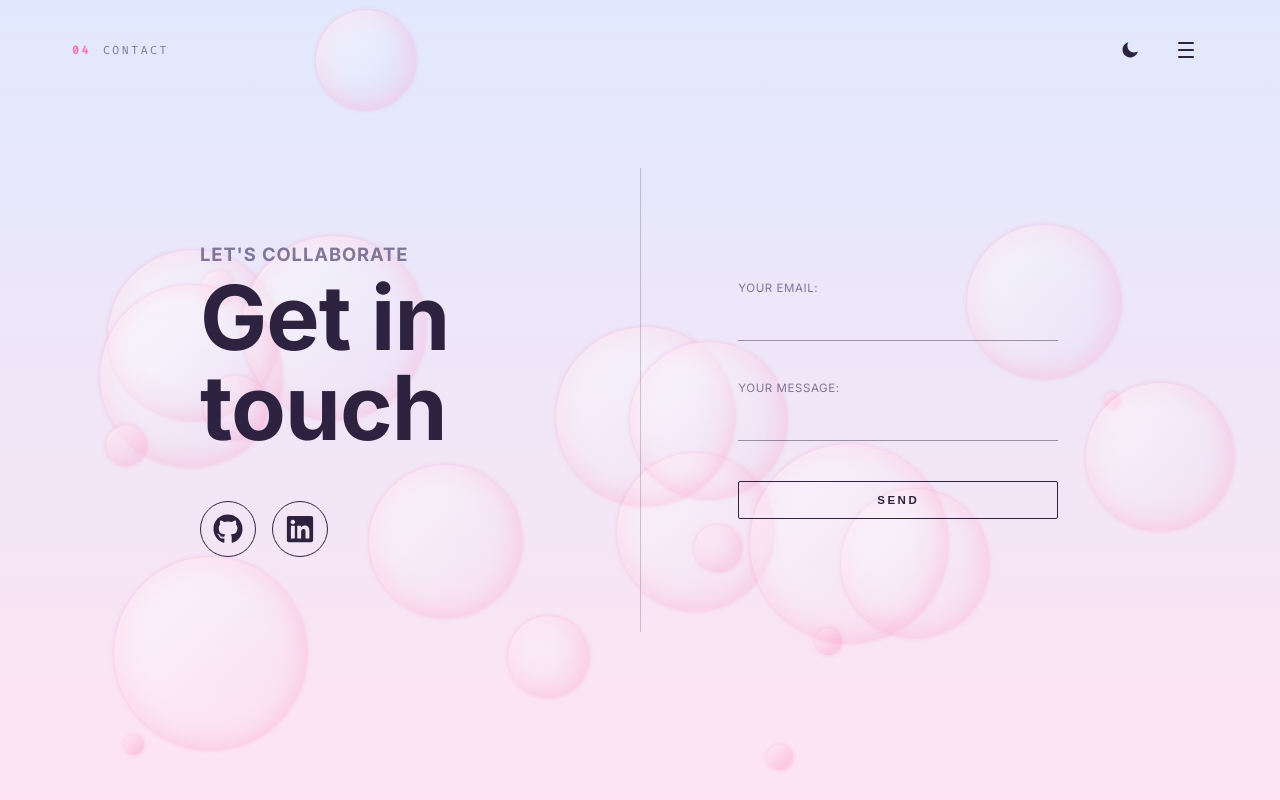
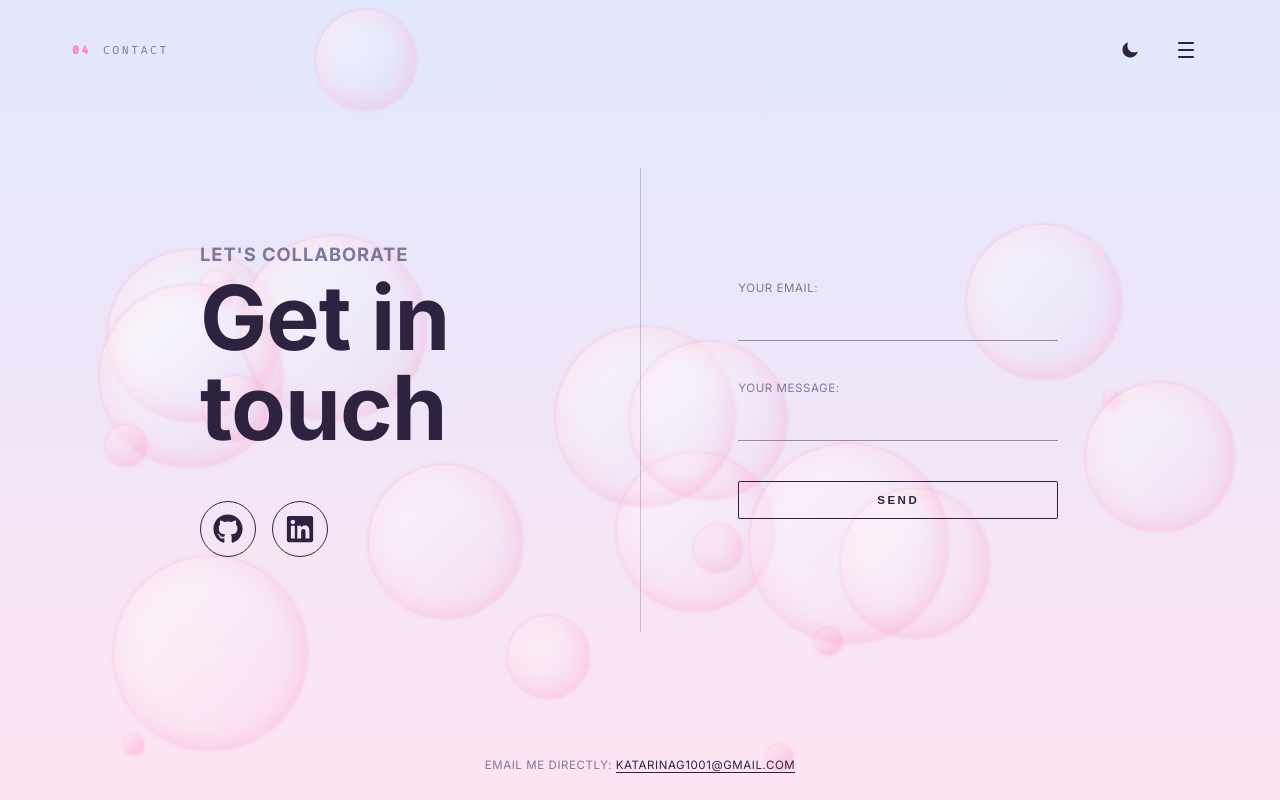
Before and after one commit to katag1001/portfolio_v2, a React (Vite) app: page /contact in a window 1280 px wide. Built offline with nearby package versions, Linux system fonts and the light colour scheme.

Commit message:
contact form css changes

```diff
--- a/src/components/contactForm.css
+++ b/src/components/contactForm.css
@@ -162,6 +162,49 @@
   margin: 0 var(--space-lg);
 }
 
+/* Direct Email Section --------------------------------------------------------------------------*/
+.contact-direct {
+  position: absolute;
+  bottom: var(--space-md);
+  left: 0;
+  width: 100%;
+  display: flex;
+  justify-content: center;
+}
+
+.contact-direct-text {
+  font-family: var(--font-main);
+  font-size: var(--fs-label);
+  letter-spacing: var(--ls-wide);
+  text-transform: uppercase;
+  color: var(--text-muted);
+  margin: 0;
+}
+
+.contact-direct-link {
+  color: var(--text-main);
+  text-decoration: none;
+  border-bottom: var(--line-w) solid var(--text-main);
+  transition: color 0.3s ease, border-color 0.3s ease;
+}
+
+.contact-direct-link:hover {
+  color: var(--accent-strong);
+  border-color: var(--accent-strong);
+}
+
+@media (max-width: 920px) {
+  .contact-direct {
+    position: static;
+    margin-top: var(--space-md);
+    padding-bottom: var(--space-md);
+  }
+
+  .contact-direct-text {
+    text-align: center;
+  }
+}
+
 @media (max-width: 1100px) {
 
 .contact-left-title {
--- a/src/pages/Contact.jsx
+++ b/src/pages/Contact.jsx
@@ -5,6 +5,11 @@ export default function Contact() {
   return (
     <div className="page-section" id="contact">
       <ContactForm />
+      <div className="contact-direct">
+        <p className="contact-direct-text">
+          Email me directly: <a href="mailto:katarinag1001@gmail.com" className="contact-direct-link">katarinag1001@gmail.com</a>
+        </p>
+      </div>
     </div>
   );
 }
```
